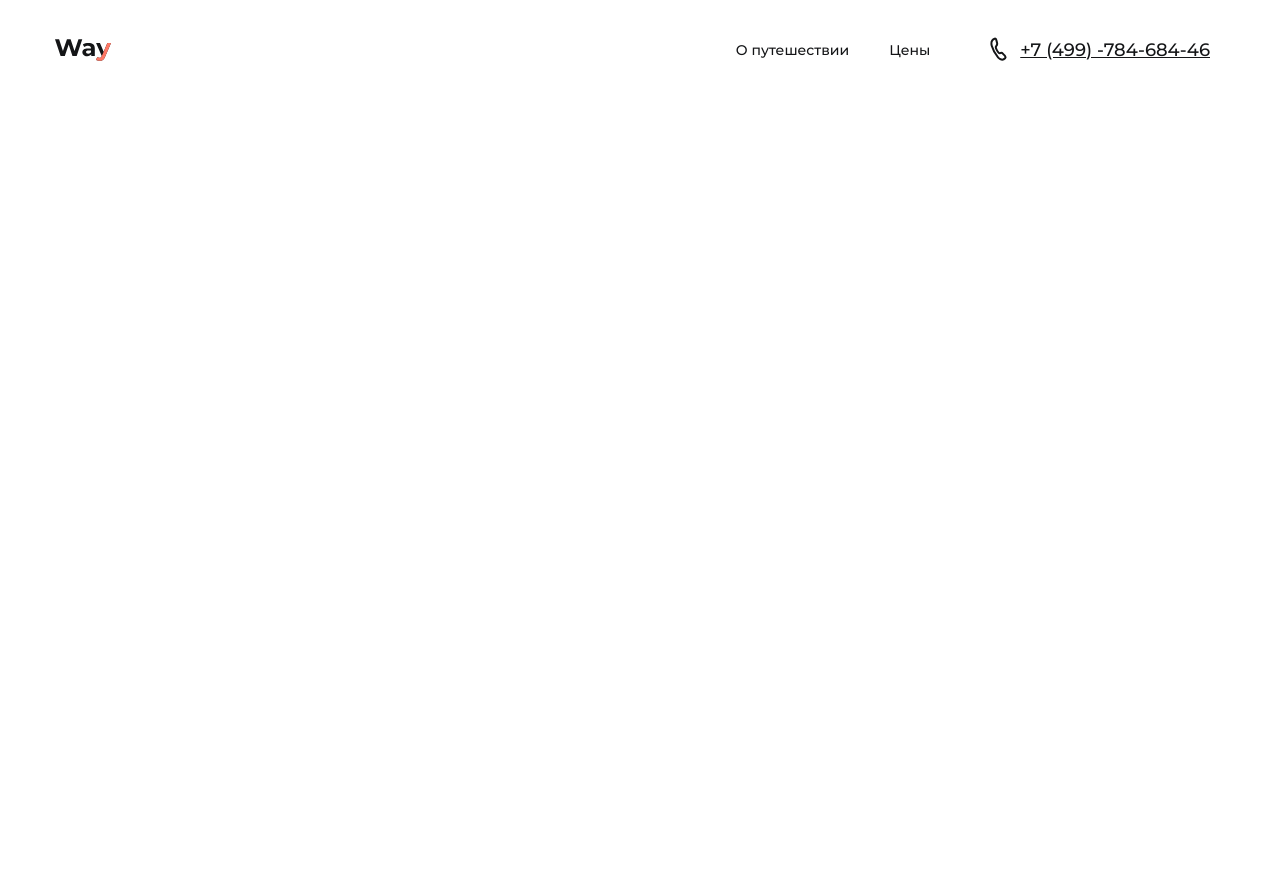
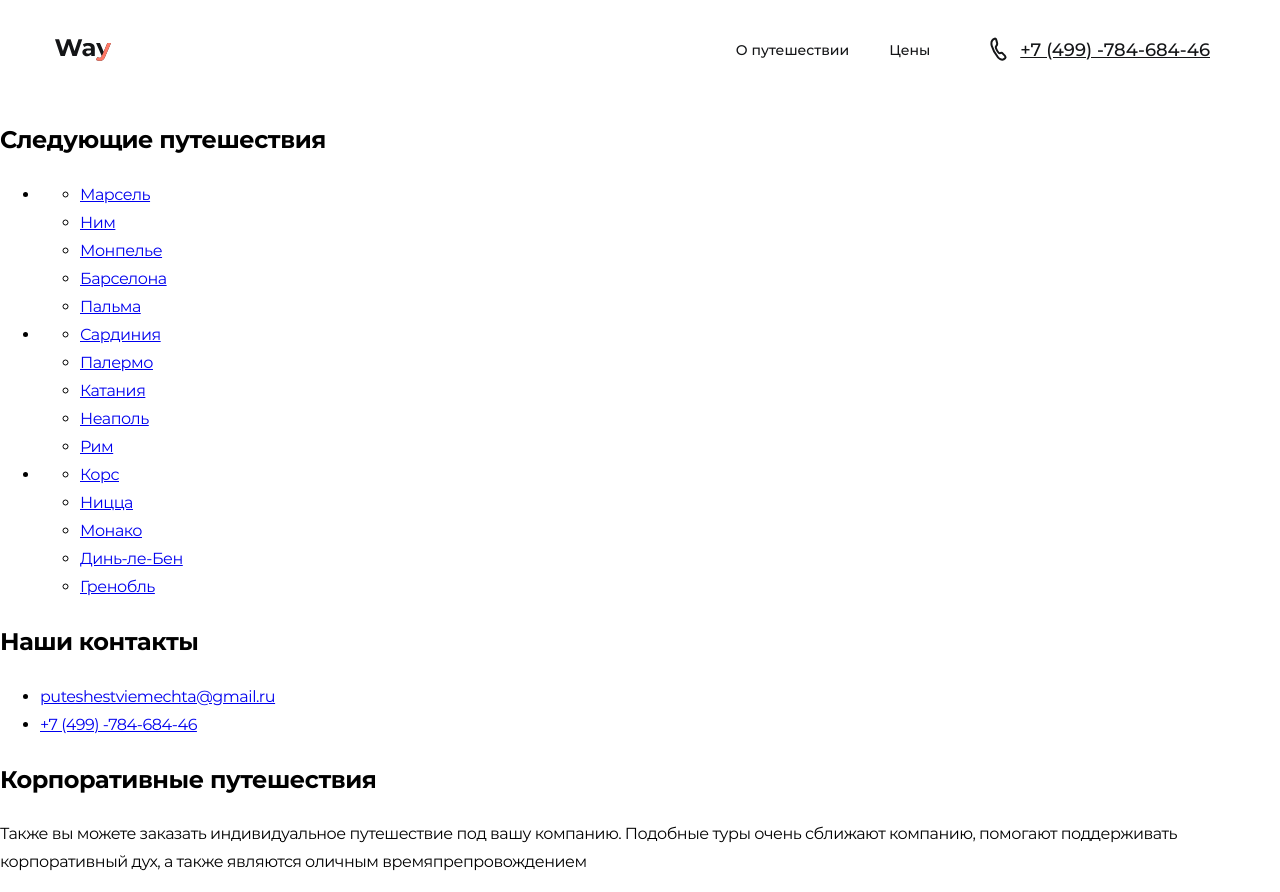
Before and after one commit to ikave/euro-trip, a website: page source/index.html in a window 1280 px wide. Before the commit the page ends 800 px from the top, so only its background shows below. Drawn offline with nearby package versions, Linux system fonts and the light colour scheme; files that its build step writes are made by us from their sources.

Commit message:
Добавлет разметку футера

```diff
--- a/source/index.html
+++ b/source/index.html
@@ -28,6 +28,58 @@
       <a class="main-nav__phone" href="tel:+749978468446">+7 (499) -784-684-46</a>
     </nav>
   </header>
+  <main>
+
+  </main>
+  <footer class="page-footer">
+    <section class="travels">
+      <h2 class="travels__title">Следующие путешествия</h2>
+      <ul class="travels__lists">
+        <li class="travels__column">
+          <ul class="travels__list">
+            <li class="travels__item"><a href="#" class="travels__link">Марсель</a></li>
+            <li class="travels__item"><a href="#" class="travels__link">Ним</a></li>
+            <li class="travels__item"><a href="#" class="travels__link">Монпелье</a></li>
+            <li class="travels__item"><a href="#" class="travels__link">Барселона</a></li>
+            <li class="travels__item"><a href="#" class="travels__link">Пальма</a></li>
+          </ul>
+        </li>
+        <li class="travels__column">
+          <ul class="travels__list">
+            <li class="travels__item"><a href="#" class="travels__link">Сардиния</a></li>
+            <li class="travels__item"><a href="#" class="travels__link">Палермо</a></li>
+            <li class="travels__item"><a href="#" class="travels__link">Катания</a></li>
+            <li class="travels__item"><a href="#" class="travels__link">Неаполь</a></li>
+            <li class="travels__item"><a href="#" class="travels__link">Рим</a></li>
+          </ul>
+        </li>
+        <li class="travels__column">
+          <ul class="travels__list">
+            <li class="travels__item"><a href="#" class="travels__link">Корс</a></li>
+            <li class="travels__item"><a href="#" class="travels__link">Ницца</a></li>
+            <li class="travels__item"><a href="#" class="travels__link">Монако</a></li>
+            <li class="travels__item"><a href="#" class="travels__link">Динь-ле-Бен</a></li>
+            <li class="travels__item"><a href="#" class="travels__link">Гренобль</a></li>
+          </ul>
+        </li>
+      </ul>
+    </section>
+    <section class="contacts">
+      <h2 class="contacts__title">Наши контакты</h2>
+      <ul class="contacts__list">
+        <li class="contacts__item">
+          <a href="mailto:puteshestviemechta@gmail.ru" class="contacts__link">puteshestviemechta@gmail.ru</a>
+        </li>
+        <li class="contacts__item">
+          <a href="tel:+749978468446" class="contacts__link">+7 (499) -784-684-46</a>
+        </li>
+      </ul>
+    </section>
+    <section class="corporate">
+      <h2 class="corporate__title">Корпоративные путешествия</h2>
+      <p class="corporate__desc">Также вы можете заказать индивидуальное путешествие под вашу компанию. Подобные туры очень сближают компанию, помогают поддерживать корпоративный дух, а также являются оличным времяпрепровождением</p>
+    </section>
+  </footer>
   <script src="js/script.js"></script>
 </body>
 </html>
```
Also changed, not shown: source/img/mail.svg (added).
